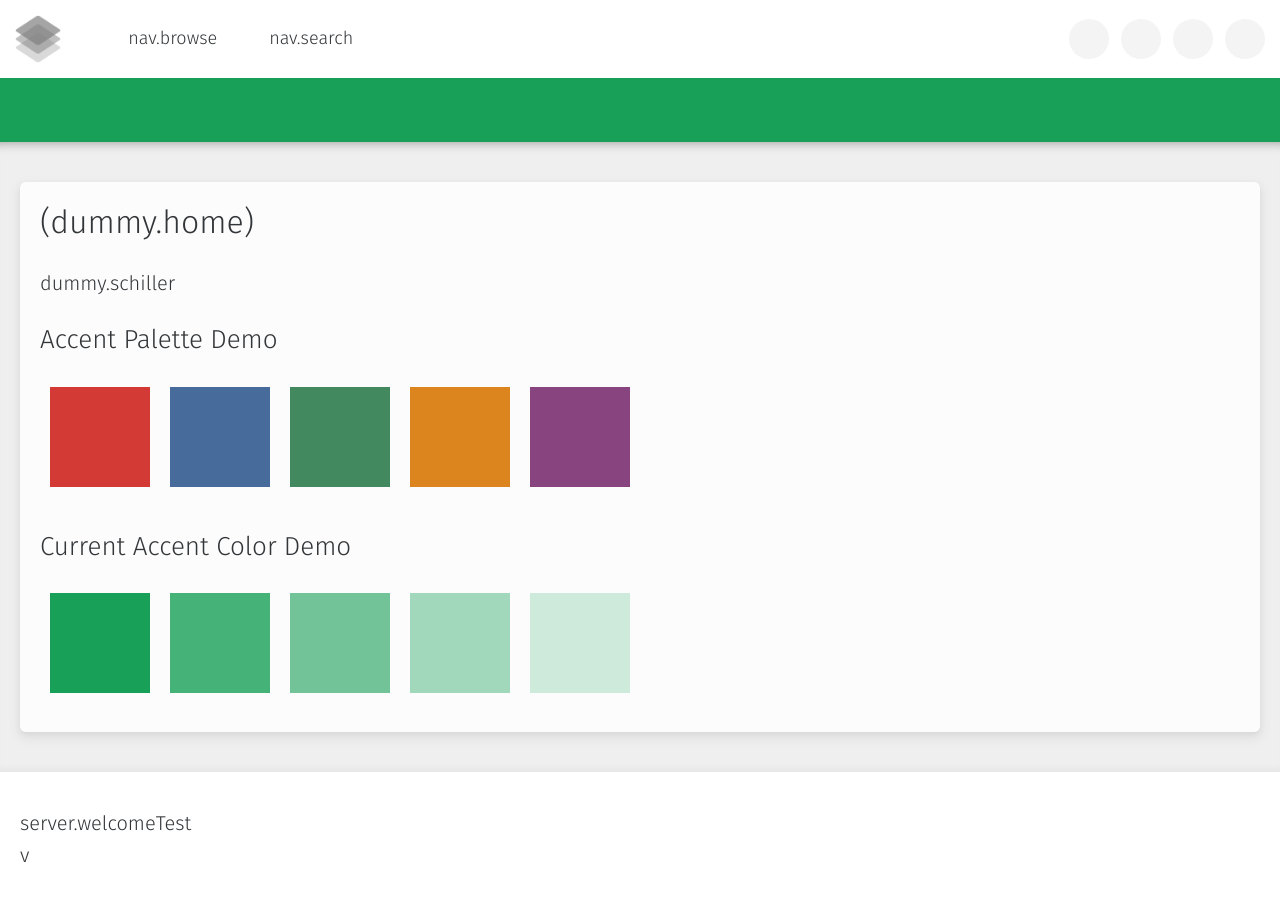
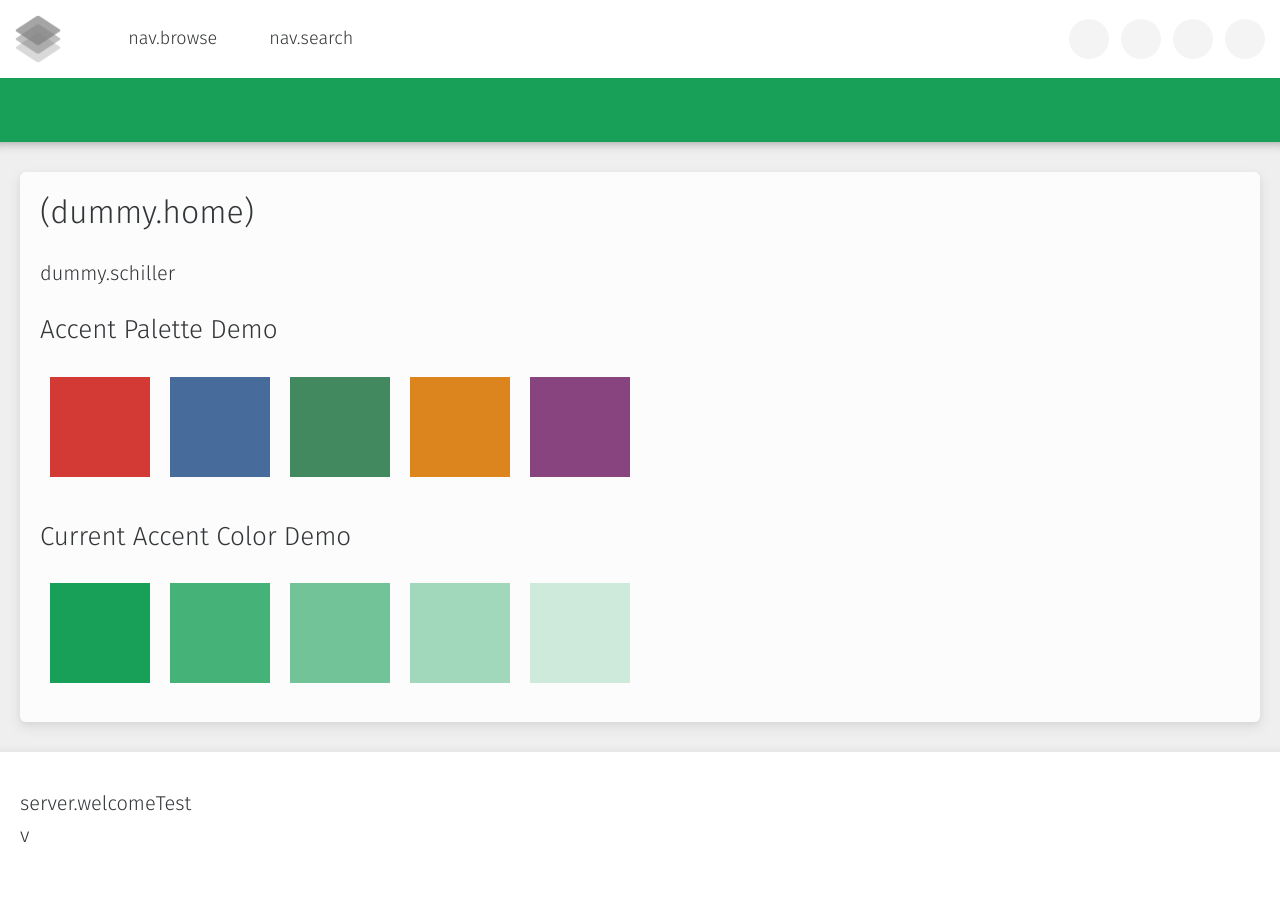
Before and after one commit to VedaWebProject/Tekst, a Vue app: page / in a window 1280 px wide. Shown: the top 900 px of the page. Built offline with nearby package versions, Linux system fonts and the light colour scheme; no server answers; some icons are missing.

Commit message:
Reduce content block margin

```diff
--- a/src/assets/main.css
+++ b/src/assets/main.css
@@ -87,7 +87,7 @@ h5:first-child {
 
 .content-block {
   max-width: 100%;
-  margin: 1rem 0;
+  margin: 0.5rem 0;
   padding: var(--content-gap) var(--layout-gap);
   border-radius: var(--app-ui-border-radius);
   background-color: var(--content-bg-color);
```
